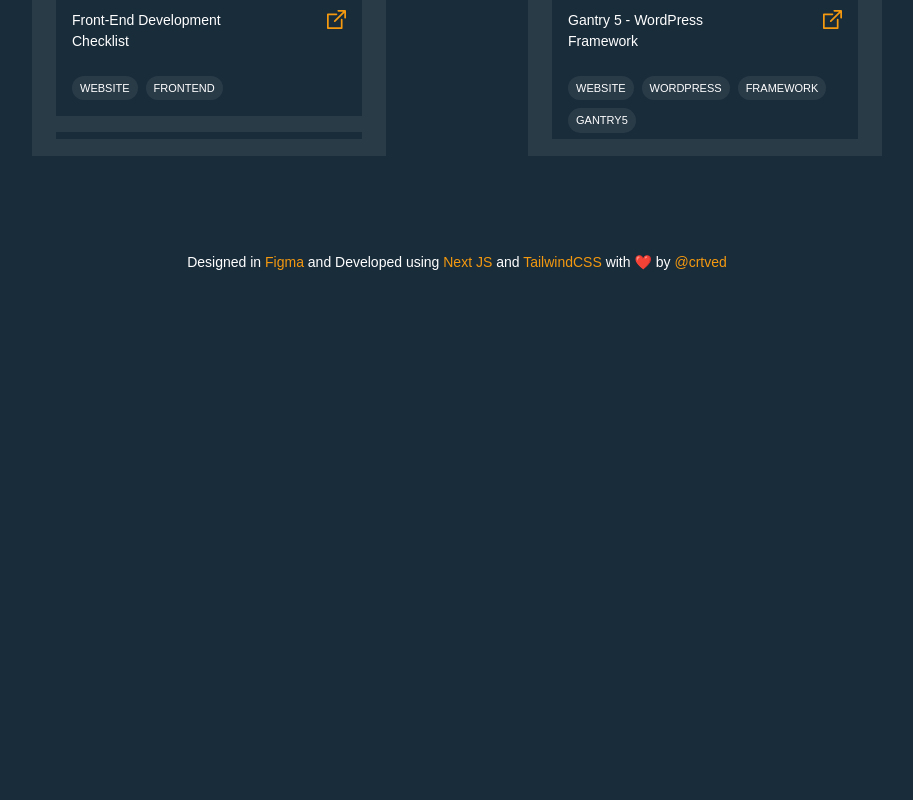
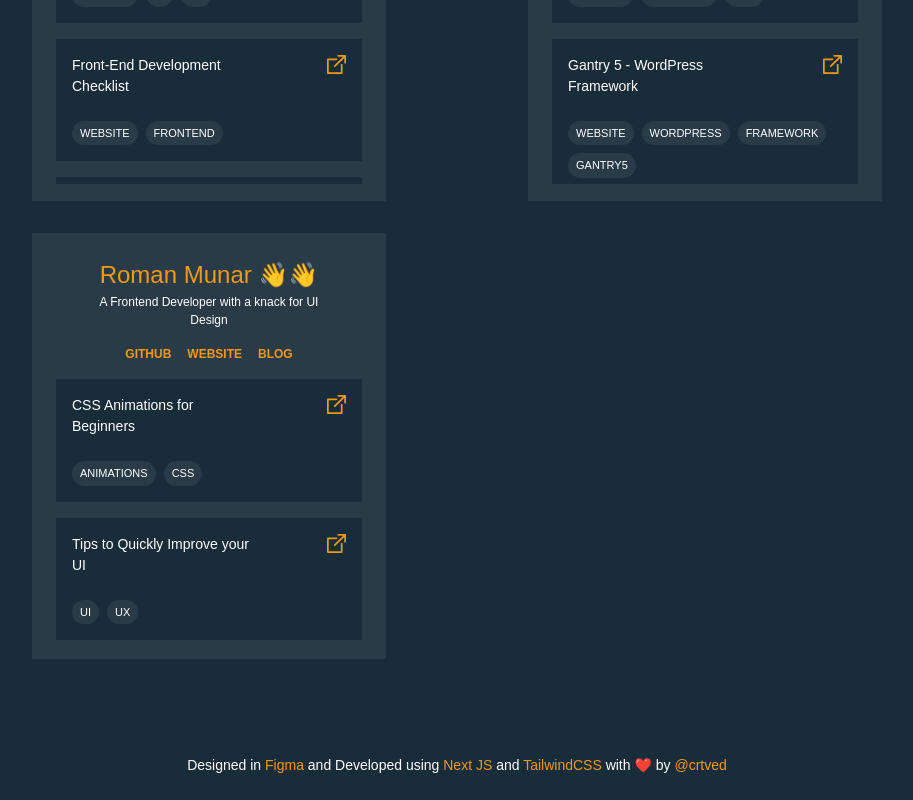
Before and after one commit to artsandiego/chklst, a Next.js app: page / in a window 1280 px wide. Shown: the part 1010-1810 px from the top of the page, without its empty margins (183-1096 px from the left). Before the commit the page ends 1307 px from the top, so only its background shows below. Built offline with nearby package versions, Linux system fonts and the light colour scheme.

Commit message:
added roman munar's data

```diff
--- a/components/data.js
+++ b/components/data.js
@@ -1,5 +1,4 @@
-const plainData =
-[
+const plainData = [
   {
     name: 'Art San Diego',
     bio: 'Creative Front-End Web Developer, UI/UX Designer, “Casual” Gamer.',
@@ -7,52 +6,40 @@ const plainData =
     socials: [
       {
         label: 'website',
-        url: 'https://artsandiego.dev'
+        url: 'https://artsandiego.dev',
       },
       {
         label: 'github',
-        url: 'https://github.com/crtved'
+        url: 'https://github.com/crtved',
       },
       {
         label: 'linkedin',
-        url: 'https://linkedin.com/in/artsandiego'
+        url: 'https://linkedin.com/in/artsandiego',
       },
     ],
-    sources: [ /* the main meat */
+    sources: [
+      /* the main meat */
       {
         label: 'Laws of UX',
         url: 'https://lawsofux.com/',
-        tags: [
-          'website',
-          'ui',
-          'ux',
-        ]
+        tags: ['website', 'ui', 'ux'],
       },
       {
         label: 'Front-End Development Checklist',
         url: 'https://frontendchecklist.io/',
-        tags: [
-          'website',
-          'frontend',
-        ]
+        tags: ['website', 'frontend'],
       },
       {
         label: 'A complete guide to CSS Grid',
         url: 'https://css-tricks.com/snippets/css/complete-guide-grid/',
-        tags: [
-          'website',
-          'css',
-        ]
+        tags: ['website', 'css'],
       },
       {
         label: 'Web Dev portfolio guidelines',
         url: 'https://toggl.com/blog/web-developer-portfolio',
-        tags: [
-          'portfolio',
-          'website',
-        ]
+        tags: ['portfolio', 'website'],
       },
-    ]
+    ],
   },
   {
     name: 'Stephen Pascual',
@@ -61,66 +48,88 @@ const plainData =
     socials: [
       {
         label: 'github',
-        url: 'https://github.com/penpencoder'
+        url: 'https://github.com/penpencoder',
       },
       {
         label: 'instagram',
-        url: 'https://www.instagram.com/pen_pen_p/'
+        url: 'https://www.instagram.com/pen_pen_p/',
       },
     ],
-    sources: [ /* the main meat */
+    sources: [
+      /* the main meat */
       {
         label: 'Laravel tips',
         url: 'https://laravel-news.com/eloquent-tips-tricks',
-        tags: [
-          'laravel',
-          'eloquent',
-          'php',
-        ]
+        tags: ['laravel', 'eloquent', 'php'],
       },
       {
         label: 'Gantry 5 - WordPress Framework ',
         url: 'http://docs.gantry.org/',
-        tags: [
-          'website',
-          'wordpress',
-          'framework',
-          'gantry5',
-        ]
+        tags: ['website', 'wordpress', 'framework', 'gantry5'],
       },
       {
         label: 'Handy VS Code extensions!',
-        url: 'https://www.elegantthemes.com/blog/wordpress/top-vs-code-extensions-for-web-developers',
-        tags: [
-          'vscode',
-          'productivity',
-          'extensions',
-        ]
+        url:
+          'https://www.elegantthemes.com/blog/wordpress/top-vs-code-extensions-for-web-developers',
+        tags: ['vscode', 'productivity', 'extensions'],
       },
       {
         label: 'Valet for the win',
         url: 'https://laravel.com/docs/8.x/valet',
-        tags: [
-          'laravel',
-          'valet',
-        ]
+        tags: ['laravel', 'valet'],
       },
       {
         label: 'Indie Korean Medley by Stephen Pascual',
-        url: 'https://open.spotify.com/playlist/5piE39QVyUtOICchRmFbwR?si=oINbh3aBTiCEoB5QsuQ3PA',
-        tags: [
-          'music',
-        ]
+        url:
+          'https://open.spotify.com/playlist/5piE39QVyUtOICchRmFbwR?si=oINbh3aBTiCEoB5QsuQ3PA',
+        tags: ['music'],
       },
       {
         label: 'Tunes for Coding Otakus',
-        url: 'https://open.spotify.com/playlist/1PgbTul4M3ixTAuCRNK35A?si=3l0IMCwZSd2U4isU_DPqIA',
-        tags: [
-          'music',
-        ]
+        url:
+          'https://open.spotify.com/playlist/1PgbTul4M3ixTAuCRNK35A?si=3l0IMCwZSd2U4isU_DPqIA',
+        tags: ['music'],
       },
-    ]
+    ],
   },
-  ]
+  {
+    name: 'Roman Munar',
+    bio: 'A Frontend Developer with a knack for UI Design',
+    emoji: '👋👋',
+    socials: [
+      {
+        label: 'github',
+        url: 'https://github.com/romanmunar',
+      },
+      {
+        label: 'website',
+        url: 'https://romanmunar.netlify.app',
+      },
+      {
+        label: 'blog',
+        url: 'https://romanmunar.netlify.app/blog',
+      },
+    ],
+    sources: [
+      {
+        label: 'CSS Animations for Beginners',
+        url: 'https://romanmunar.netlify.app/blog/all-about-css-animations',
+        tags: ['animations', 'css'],
+      },
+      {
+        label: 'Tips to Quickly Improve your UI',
+        url:
+          'https://romanmunar.netlify.app/blog/5-tips-to-quickly-improve-your-ui',
+        tags: ['ui', 'ux'],
+      },
+      {
+        label: 'Typescript for Beginners',
+        url:
+          'https://romanmunar.netlify.app/blog/introduction-to-typescript-for-javascript-developers',
+        tags: ['typescript', 'guide'],
+      },
+    ],
+  },
+]
 
-  export default plainData;
+export default plainData
```
